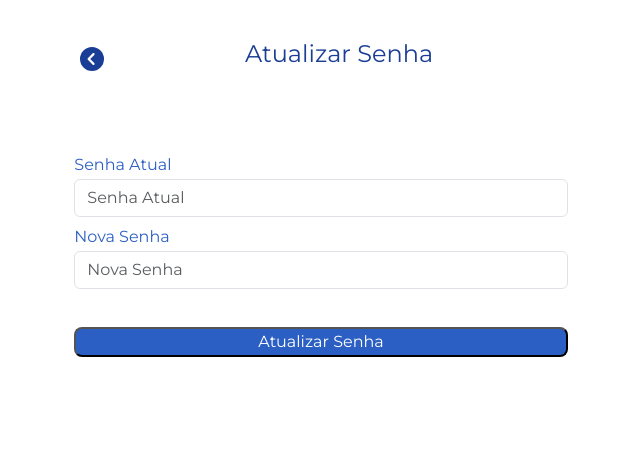
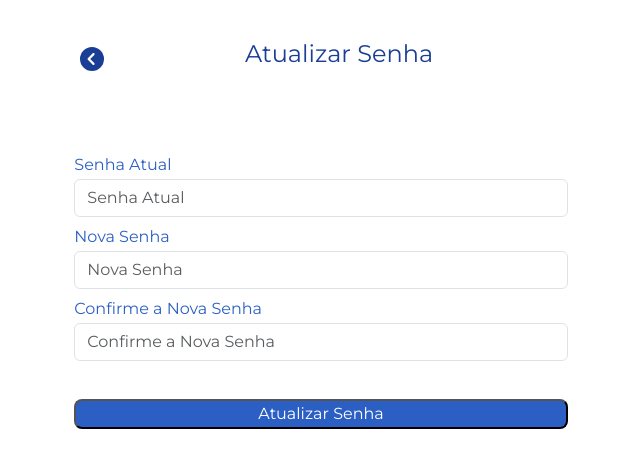
Before and after one commit to Rise-Repositories/Grupo-8-Frontend, a React (Create React App) app in the folder New/rise/: page /updatePassword in a window 1280 px wide. Shown: the top 468 px of the page, without its empty margins (319-959 px from the left). Built offline with nearby package versions, Linux system fonts and the light colour scheme.

Commit message:
feat: integration profileUpdatePassword

```diff
--- a/New/rise/src/pages/profile-screens/profileUpdatePassword/profileUpdatePassword.jsx
+++ b/New/rise/src/pages/profile-screens/profileUpdatePassword/profileUpdatePassword.jsx
@@ -9,6 +9,7 @@ import api from "../../../api";
 function ProfileUpdatePassword() {
   const [currentPassword, setCurrentPassword] = useState("");
   const [newPassword, setNewPassword] = useState("");
+  const [confirmNewPassword, setConfirmNewPassword] = useState("");
   const userToken = sessionStorage.getItem('USER_TOKEN');
 
   const handleInputChange = (value, setStateFunction) => {
@@ -18,6 +19,7 @@ function ProfileUpdatePassword() {
   const handleSubmit = async (e) => {
     e.preventDefault();
 
+    // Validações
     if (!currentPassword) {
       toast.error('Senha atual é obrigatória');
       return;
@@ -28,16 +30,34 @@ function ProfileUpdatePassword() {
       return;
     }
 
+    if (newPassword !== confirmNewPassword) {
+      toast.error('A nova senha e a confirmação não coincidem');
+      return;
+    }
+
     try {
-      const headers = { 'Authorization': `Bearer ${userToken}`, "Content-Type": "application/json" };
-      const response = await api.put('/user/change-password', { currentPassword, newPassword }, { headers });
+      // Cabeçalhos da requisição com o token de autenticação
+      const headers = {
+        'Authorization': `Bearer ${userToken}`,
+        "Content-Type": "application/json"
+      };
 
-      if (response.status === 200) {
+      // Corpo da requisição com a nova senha
+      const body = {
+        curPassword: currentPassword, // Adicione a senha atual se o backend requerer
+        newPassword: newPassword
+      };
+
+      // Faz a requisição PATCH para o endpoint de atualização de senha
+      const response = await api.patch(`/user/password`, body, { headers });
+
+      // Tratamento da resposta
+      if (response.status === 204) {
         toast.success("Senha atualizada com sucesso!");
+        // Limpa os campos do formulário após o sucesso
         setCurrentPassword("");
         setNewPassword("");
-      } else if (response.status === 400) {
-        toast.error("Senha atual incorreta.");
+        setConfirmNewPassword("");
       } else {
         toast.error("Erro ao atualizar a senha.");
       }
@@ -76,6 +96,15 @@ function ProfileUpdatePassword() {
                 onInput={(e) => handleInputChange(e.target.value, setNewPassword)}
               />
             </div>
+            <div className={styles["input-group"]}>
+              <LabelInput
+                placeholder={"Confirme a Nova Senha"}
+                label={"Confirme a Nova Senha"}
+                type="password"
+                value={confirmNewPassword}
+                onInput={(e) => handleInputChange(e.target.value, setConfirmNewPassword)}
+              />
+            </div>
             <button type="submit" className={styles["update-button"]}>Atualizar Senha</button>
           </div>
         </form>
```
